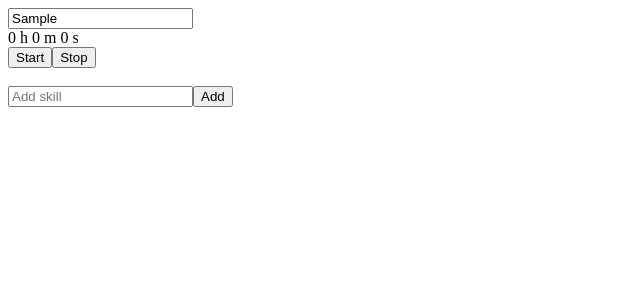
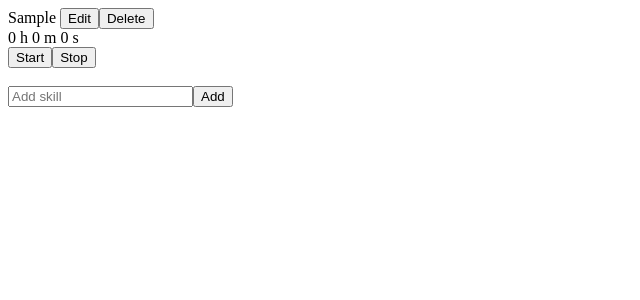
Before and after one commit to hansjunodev/skill-tracker, a Next.js app: page / in a window 1280 px wide. Both pictures are taken after typing "Sample" into the empty fields and a click on the button "Add". Shown: the top 300 px of the page, without its empty margins (0-640 px from the left). Built offline with nearby package versions, Linux system fonts and the light colour scheme.

Commit message:
feat: add edit and delete function

```diff
--- a/src/components/SkillCard.tsx
+++ b/src/components/SkillCard.tsx
@@ -12,6 +12,8 @@ export default function SkillCard({
   dispatch,
 }: SkillCardProps): JSX.Element {
   const intervalRef = useRef<number>(null);
+  const [isEditing, setIsEditing] = useState(false)
+  const [titleText, setTitleText] = useState('')
 
   const handleStartClick = () => {
     clearInterval(intervalRef.current);
@@ -34,15 +36,36 @@ export default function SkillCard({
     clearInterval(intervalRef.current);
   };
 
+  const handleEditClick = () => {
+    if (isEditing) {
+      dispatch({ type: SkillsActionType.CHANGE_TITLE, payload: { id: skill.id, title: titleText } })
+    }
+    setIsEditing(!isEditing)
+  }
+
   const timeObj = toTimeObject(skill.duration);
   const timeString = `${timeObj.hours} h ${timeObj.minutes} m ${timeObj.seconds} s`;
 
+  let content;
+
+  if (isEditing) {
+    content = <input type="text" onChange={(e) => setTitleText(e.target.value)} value={titleText} />
+  } else {
+    content = <>{skill.title}</>
+  }
+
   return (
     <div>
-      <input type="text" defaultValue={skill.title} />
-      <div>{timeString}</div>
+      <div>
+        {content}{' '}
+        <button onClick={handleEditClick}>{isEditing ? "Save" : "Edit"}</button>
+        <button onClick={() => dispatch({ type: SkillsActionType.DELETE_SKILL, payload: { id: skill.id } })}>Delete</button>
+      </div>
+      <div>
+        {timeString}{' '}
+      </div>
       <button onClick={handleStartClick}>Start</button>
       <button onClick={handleStopClick}>Stop</button>
-    </div>
+    </div >
   );
 }
--- a/src/pages/index.tsx
+++ b/src/pages/index.tsx
@@ -44,9 +44,21 @@ const skillsReducer: Reducer<Skill[], SkillsAction> = (state, action) => {
     case SkillsActionType.CLEAR:
       return [];
     case SkillsActionType.LOAD_STATE:
-      console.log(payload);
       if (payload.length > 10) return payload.slice(0, 10);
       return [...payload];
+    case SkillsActionType.CHANGE_TITLE: {
+      const { id, title } = payload;
+
+      const newItems = state.map((s) => {
+        if (s.id === id) {
+          return { ...s, title };
+        } else {
+          return s;
+        }
+      });
+
+      return newItems;
+    }
   }
 };
 
--- a/src/types/skill.ts
+++ b/src/types/skill.ts
@@ -12,6 +12,7 @@ export enum SkillsActionType {
   DELETE_SKILL = "DELETE_SKILL",
   CLEAR = "CLEAR",
   LOAD_STATE = "LOAD_STATE",
+  CHANGE_TITLE = "CHANGE_TITLE"
 }
 
 export interface AddDurationAction {
@@ -43,9 +44,18 @@ export interface LoadStateAction {
   payload: Skill[];
 }
 
+export interface ChangeTitleAction {
+  type: SkillsActionType.CHANGE_TITLE;
+  payload: {
+    id: string;
+    title: string;
+  };
+}
+
 export type SkillsAction =
   | AddDurationAction
   | CreateSkillAction
   | DeleteSkillAction
   | ClearAction
-  | LoadStateAction;
+  | LoadStateAction
+  | ChangeTitleAction;
```
